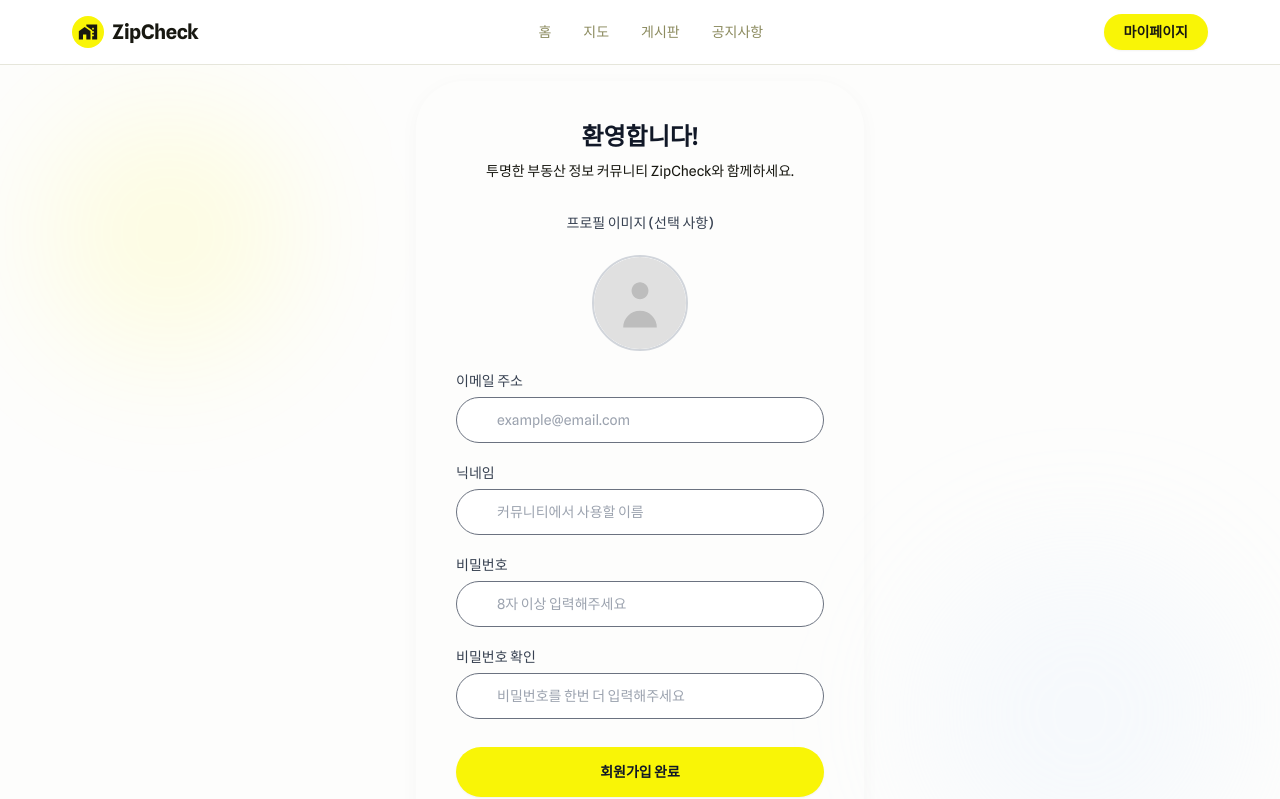
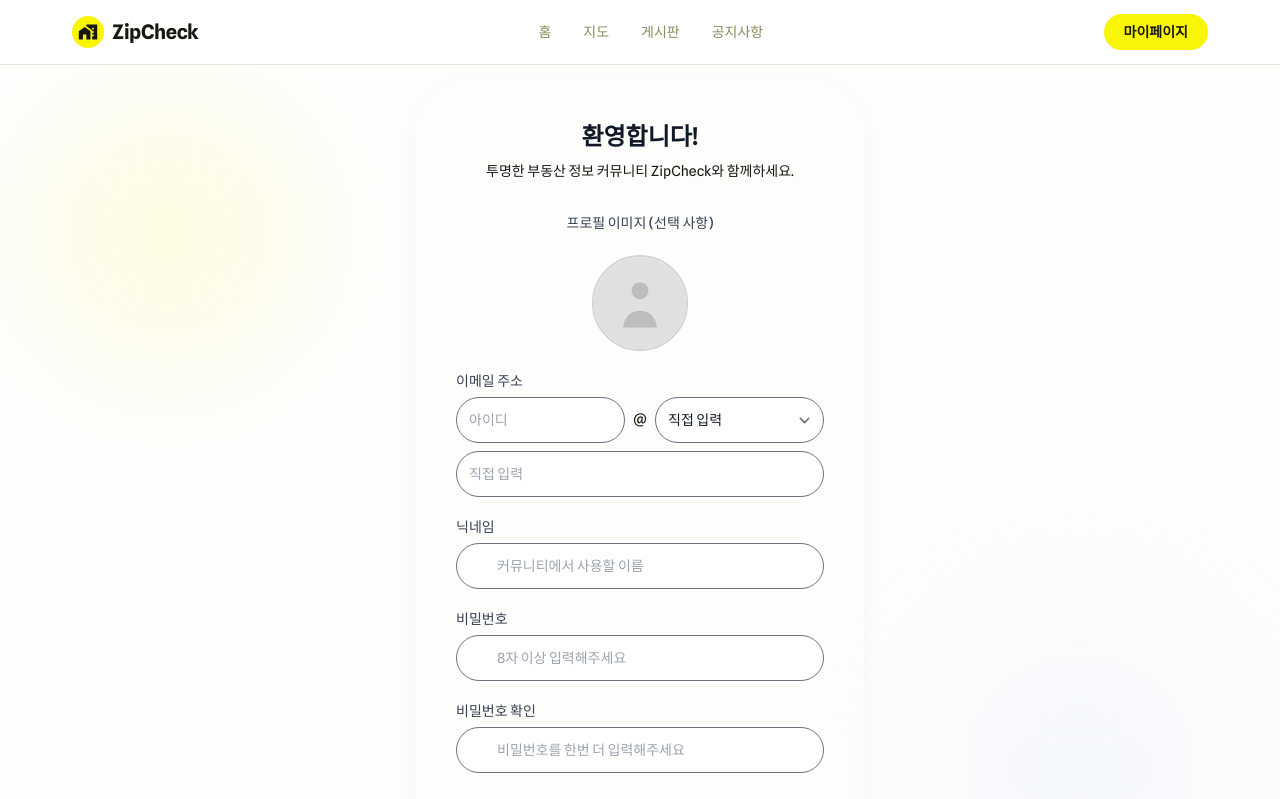
Before and after one commit to ZipCheck/zipcheck-frontend, a Vue app in the folder vue-zipcheck/: page /signup in a window 1280 px wide. Shown: the top 799 px of the page. Built offline with nearby package versions, Linux system fonts and the light colour scheme.

Commit message:
Feat: Add email domain selection to signup page

```diff
--- a/vue-zipcheck/src/pages/SignupPage.vue
+++ b/vue-zipcheck/src/pages/SignupPage.vue
@@ -51,25 +51,42 @@
 				<div>
 					<label
 						class="block text-sm font-medium text-gray-700 dark:text-gray-300 mb-1.5"
-						for="email"
+						for="email-username"
 						>이메일 주소</label
 					>
-					<div class="relative">
-						<div
-							class="absolute inset-y-0 left-0 pl-3 flex items-center pointer-events-none"
+					<div class="flex gap-2">
+						<input
+							v-model="emailUsername"
+							class="block w-full pl-3 pr-3 py-3 border border-input-border-light dark:border-input-border-dark rounded-xl leading-5 bg-white dark:bg-zinc-900 placeholder-gray-400 focus:outline-none focus:ring-2 focus:ring-primary focus:border-primary transition-all sm:text-sm dark:text-white"
+							id="email-username"
+							name="email-username"
+							placeholder="아이디"
+							required
+							type="text"
+						/>
+						<span
+							class="flex items-center text-text-sub-light dark:text-text-sub-dark"
+							>@</span
 						>
-							<span class="material-icons-round text-gray-400 text-xl"></span>
-						</div>
-						<input
-							v-model="email"
-							class="block w-full pl-10 pr-3 py-3 border border-input-border-light dark:border-input-border-dark rounded-xl leading-5 bg-white dark:bg-zinc-900 placeholder-gray-400 focus:outline-none focus:ring-2 focus:ring-primary focus:border-primary transition-all sm:text-sm dark:text-white"
-							id="email"
-							name="email"
-							placeholder="example@email.com"
-							required
-							type="email"
-						/>
+						<select
+							v-model="selectedDomain"
+							class="block w-full py-3 px-3 border border-input-border-light dark:border-input-border-dark rounded-xl leading-5 bg-white dark:bg-zinc-900 text-gray-900 dark:text-white focus:outline-none focus:ring-2 focus:ring-primary focus:border-primary transition-all sm:text-sm"
+						>
+							<option value="직접 입력">직접 입력</option>
+							<option value="gmail.com">gmail.com</option>
+							<option value="naver.com">naver.com</option>
+						</select>
 					</div>
+					<input
+						v-if="selectedDomain === '직접 입력'"
+						v-model="customDomain"
+						class="mt-2 block w-full pl-3 pr-3 py-3 border border-input-border-light dark:border-input-border-dark rounded-xl leading-5 bg-white dark:bg-zinc-900 placeholder-gray-400 focus:outline-none focus:ring-2 focus:ring-primary focus:border-primary transition-all sm:text-sm dark:text-white"
+						id="custom-domain"
+						name="custom-domain"
+						placeholder="직접 입력"
+						required
+						type="text"
+					/>
 				</div>
 				<div>
 					<label
@@ -179,7 +196,9 @@ import defaultAvatar from '@/assets/images/default-avatar.svg';
 
 const router = useRouter();
 
-const email = ref('');
+const emailUsername = ref('');
+const selectedDomain = ref('직접 입력'); // Default to direct input
+const customDomain = ref('');
 const nickname = ref('');
 const password = ref('');
 const passwordConfirm = ref('');
@@ -209,8 +228,15 @@ const handleSignup = async () => {
 		return;
 	}
 
+	let fullEmail;
+	if (selectedDomain.value === '직접 입력') {
+		fullEmail = `${emailUsername.value}@${customDomain.value}`;
+	} else {
+		fullEmail = `${emailUsername.value}@${selectedDomain.value}`;
+	}
+
 	const formData = new FormData();
-	formData.append('email', email.value);
+	formData.append('email', fullEmail);
 	formData.append('nickname', nickname.value);
 	formData.append('password', password.value);
 	if (profileImage.value) {
```
